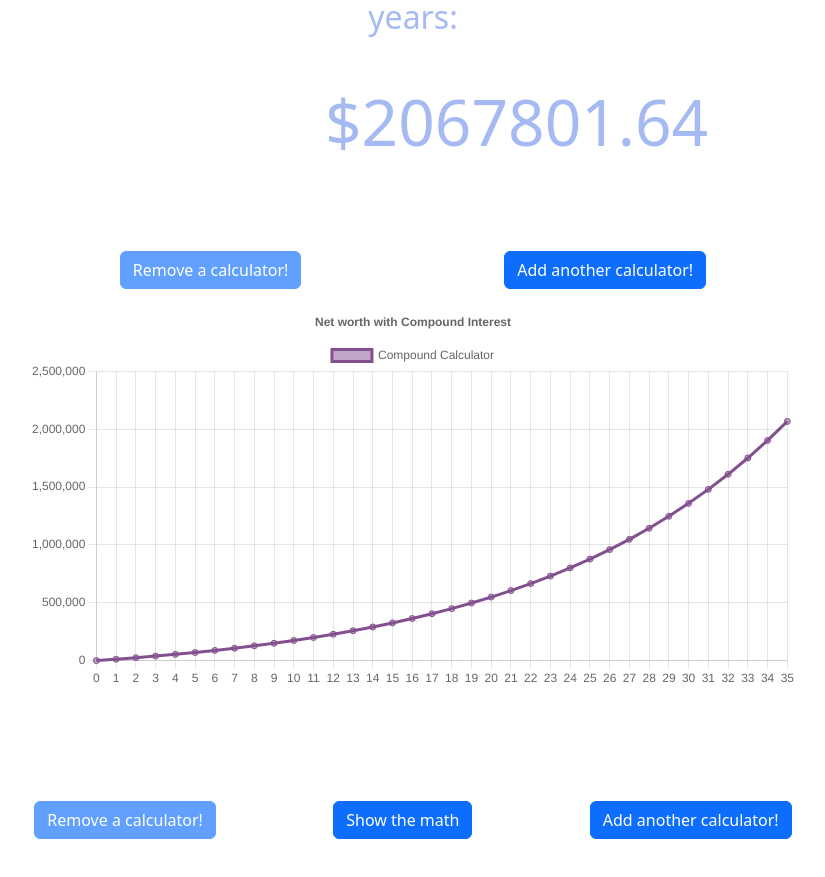
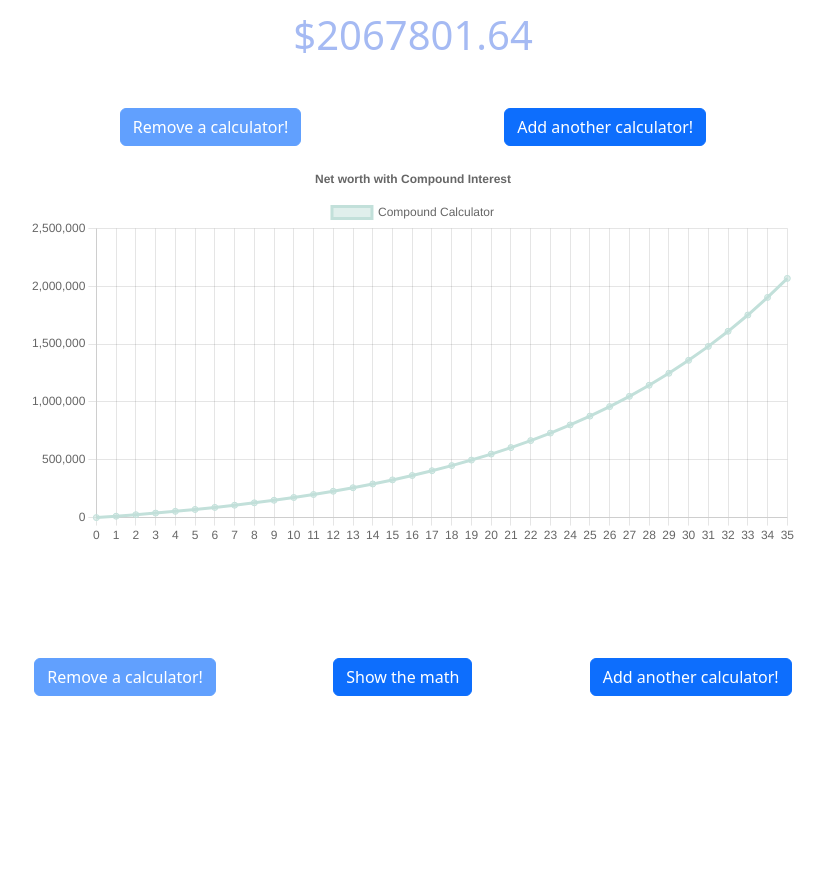
Before and after one commit to jyeh20/compound-interest-calculator, a React (Create React App) app: page /compound-interst-calc in a window 1280 px wide. Shown: the part 1155-2032 px from the top of the page, without its empty margins (227-1052 px from the left). After the commit the page ends 1979 px from the top, so only its background shows below. Built offline with nearby package versions, Linux system fonts and the light colour scheme.

Commit message:
Update to colors on compound interest calc

```diff
--- a/package.json
+++ b/package.json
@@ -1,5 +1,5 @@
 {
-  "name": "interest-calculator",
+  "name": "otm-tools",
   "version": "0.1.0",
   "private": true,
   "dependencies": {
--- a/src/App.css
+++ b/src/App.css
@@ -66,9 +66,10 @@
   margin: auto;
   text-align: center;
 }
+
 .Interest-Calculator-forms-container {
   margin: auto;
-  min-width: 400px;
+  min-width: 300px;
   display: flex;
   align-self: center;
   justify-content: space-between;
@@ -80,17 +81,21 @@
 }
 .Interest-Calculator-chart-container {
   margin: auto;
-  min-width: 400px;
-  min-height: 400px;
+  min-width: 300px;
+  min-height: 300px;
 }
 .Interest-Calculator-button-container {
   display: flex;
   align-items: center;
   justify-content: space-evenly;
   text-align: center;
+  flex-wrap: wrap;
+}
+.Interest-Calculator-button {
+  text-align: center;
 }
 .Interest-Calculator-formula-info {
-  min-width: 400px;
+  min-width: 300px;
   margin: auto;
   padding-top: 4vh;
 }
@@ -129,17 +134,20 @@
   .Interest-Calculator-button-container {
     padding: 2vh;
   }
+  .Interest-Calculator-button {
+    padding: 1vh;
+  }
 }
 
 @media only screen and (min-width: 768px) {
   .App-content {
-    min-width: 400px;
+    min-width: 300px;
     width: 80vw;
     padding-bottom: 10vh;
   }
 
   .Header-content {
-    width: clamp(400px, 75vw, 1800px);
+    width: clamp(300px, 75vw, 1800px);
     display: grid;
     grid-template-columns: 25% 25% 25% 25%;
     padding: 2vw;
@@ -170,6 +178,7 @@
   .Interest-Calculator-forms {
     padding: 2vw;
     width: 30%;
+    max-width: 475px;
   }
   .Interest-Calculator-chart-container {
     width: 60vw;
@@ -185,11 +194,12 @@
   }
   h3.tool-amount-display-header {
     padding-top: 4vh;
-    font-size: 2em;
+    font-size: 1.5em;
     width: 100%;
   }
   h1.tool-amount-display-amount {
-    padding: 5vh;
-    font-size: 4em;
+    padding-top: 3vh;
+    font-size: 2.5em;
+    text-align: center;
   }
 }
--- a/src/apps/compound-interst-calc/components/CalculatorForm.jsx
+++ b/src/apps/components/CalculatorForm.jsx
@@ -1,6 +1,6 @@
 import React from "react";
 import Form from "react-bootstrap/Form";
-import CompoundCalculator from "./calculators";
+import CompoundCalculator from "./CompoundCalculator";
 
 const COMPOUND_TO_TIME = {
   1: "Annually",
--- a/src/apps/compound-interst-calc/components/CalculatorTotal.jsx
+++ b/src/apps/components/CalculatorTotal.jsx
@@ -1,5 +1,5 @@
 import React from "react";
-import CompoundCalculator from "./calculators";
+import CompoundCalculator from "./CompoundCalculator";
 
 const CalculatorTotal = (props) => {
   const { interestData } = props;
--- a/src/apps/compound-interst-calc/components/calculators.js
+++ b/src/apps/components/CompoundCalculator.js
@@ -86,6 +86,24 @@ const CompoundCalculator = class {
     }
   }
 
+  getTotalCompoundWithWithdrawal(withdrawalPercentage) {
+    const recurring = [];
+    const initial = [];
+    for (let compound of this.generateCompoundOnRecurringContributions()) {
+      recurring.push(Number.parseFloat(compound.total));
+    }
+    for (let compound of this.generateCompoundOnInitialInvestment()) {
+      initial.push(Number.parseFloat(compound.total));
+    }
+    return recurring.map((compound, index) =>
+      Number.parseFloat(
+        this.roundDecimal(
+          (compound + initial[index]) * (1 - withdrawalPercentage / 100)
+        )
+      )
+    );
+  }
+
   recurringCompoundCalc(amount, interest, compoundRate, time) {
     const rOverN = this.interestToPercentage(interest) / compoundRate;
     const oneRN = ONE + rOverN;
--- a/src/apps/compound-interst-calc/components/CompoundInterestChart.jsx
+++ b/src/apps/components/CompoundInterestChart.jsx
@@ -1,6 +1,6 @@
 import React, { useEffect, useState } from "react";
 
-import LineChart from "../../../components/LineChart";
+import LineChart from "../../components/LineChart";
 
 /**
  * @param {[Number]} timeInYears
--- a/src/apps/compound-interst-calc/components/index.js
+++ b/src/apps/components/index.js
@@ -1,7 +1,7 @@
 import CalculatorForm from "./CalculatorForm";
 import CompoundInterestChart from "./CompoundInterestChart";
 import FormulaInformation from "./FormulaInformation";
-import CompoundCalculator from "./calculators";
+import CompoundCalculator from "./CompoundCalculator";
 import CalculatorTotal from "./CalculatorTotal";
 
 export {
--- a/src/apps/compound-interst-calc/CompoundInterestCalc.jsx
+++ b/src/apps/compound-interst-calc/CompoundInterestCalc.jsx
@@ -8,10 +8,10 @@ import {
   FormulaInformation,
   CompoundInterestChart,
   CalculatorTotal,
-} from "./components";
-import { getColors } from "../../assets/utils";
+} from "../components";
+import { getMint, getMintVariant } from "../../assets/utils";
 
-const getNewCalculator = () => {
+const getNewCalculator = (color = undefined) => {
   return {
     title: "Compound Calculator",
     initialInvestment: 0,
@@ -19,12 +19,14 @@ const getNewCalculator = () => {
     interestRate: 8,
     compoundRate: 1,
     timeInYears: 35,
-    colors: getColors(3, 255),
+    colors: color || getMintVariant(),
   };
 };
 
 const CompoundInterestCalc = () => {
-  const [interestData, setInterestData] = useState([getNewCalculator()]);
+  const [interestData, setInterestData] = useState([
+    getNewCalculator(getMint()),
+  ]);
   const [calculators, setCalculators] = useState(
     interestData.map((e) => new CompoundCalculator(e))
   );
@@ -61,30 +63,6 @@ const CompoundInterestCalc = () => {
     );
   }, [interestData]);
 
-  const AddCalculator = () => {
-    return (
-      <Button
-        variant="primary"
-        disabled={interestData.length > 4}
-        onClick={handleAddCompare}
-      >
-        Add another calculator!
-      </Button>
-    );
-  };
-
-  const RemoveCalculator = () => {
-    return (
-      <Button
-        variant="primary"
-        disabled={interestData.length === 1}
-        onClick={handleRemoveCompare}
-      >
-        Remove a calculator!
-      </Button>
-    );
-  };
-
   const handleShowMath = () => {
     setShowMath(!showMath);
   };
@@ -102,18 +80,57 @@ const CompoundInterestCalc = () => {
     setInterestData(newInterestData);
   };
 
+  const [calculatorButtons] = useState(
+    new Map([
+      [
+        "add",
+        <Button
+          variant="primary"
+          disabled={interestData.length > 4}
+          onClick={handleAddCompare}
+        >
+          Add another calculator!
+        </Button>,
+      ],
+      [
+        "remove",
+        <Button
+          variant="primary"
+          disabled={interestData.length === 1}
+          onClick={handleRemoveCompare}
+        >
+          Remove a calculator!
+        </Button>,
+      ],
+    ])
+  );
+
+  const InterestCalculatorButton = (props) => {
+    const { element } = props;
+
+    return <div className="Interest-Calculator-button">{element}</div>;
+  };
+
+  const CalculatorButton = (props) => {
+    const { dispatch } = props;
+    return (
+      <InterestCalculatorButton element={calculatorButtons.get(dispatch)} />
+    );
+  };
+
   return (
     <div className="Compound-Interest-Calculator">
       <header className="Tool-Header-text">
         Mint's Compound Interest Calculator
       </header>
+      <div className="Interest-Calculator-body">
         <div className="Interest-Calculator-forms-container">
           {calculatorForms}
         </div>
 
         <div className="Interest-Calculator-button-container">
-        <RemoveCalculator />
-        <AddCalculator />
+          <CalculatorButton dispatch="remove" />
+          <CalculatorButton dispatch="add" />
         </div>
 
         <div className="Interest-Calculator-chart-container">
@@ -124,7 +141,7 @@ const CompoundInterestCalc = () => {
         </div>
 
         <div className="Interest-Calculator-button-container">
-        <RemoveCalculator />
+          <CalculatorButton dispatch="remove" />
           {interestData.length === 1 ? (
             <div>
               <Button variant="primary" onClick={handleShowMath}>
@@ -132,9 +149,9 @@ const CompoundInterestCalc = () => {
               </Button>
             </div>
           ) : null}
-        <AddCalculator />
+          <CalculatorButton dispatch="add" />
         </div>
-
+      </div>
       <div className="Interest-Calculator-formula-info">
         {showMath ? (
           <FormulaInformation
--- a/src/apps/compound-interst-calc/CompoundInterestCalcCompare.jsx
+++ b/src/apps/compound-interst-calc/CompoundInterestCalcCompare.jsx
@@ -8,7 +8,7 @@ import {
   FormulaInformation,
   CompoundInterestChart,
   CalculatorTotal,
-} from "./components";
+} from "../components";
 import { getColors } from "../../assets/utils";
 
 const getNewCalculator = () => {
--- a/src/assets/utils.js
+++ b/src/assets/utils.js
@@ -6,4 +6,14 @@ const getColors = (numColors, max) => {
   return colors;
 };
 
-export { getColors };
+const getMint = () => {
+  return [214, 244, 238].map((e) => e - 20);
+};
+
+const getMintVariant = () => {
+  const multiplier = Math.floor(Math.random() * -100);
+  const mintVariant = getMint().map((e) => e + multiplier);
+  return mintVariant;
+};
+
+export { getColors, getMint, getMintVariant };
```
Also changed, not shown: src/apps/components/FormulaInformation.jsx (renamed from src/apps/compound-interst-calc/components/FormulaInformation.jsx), src/apps/four-percent-visualizer/FourPercentRule.jsx (added). Lines whose indentation alone changed are shown as unchanged.
